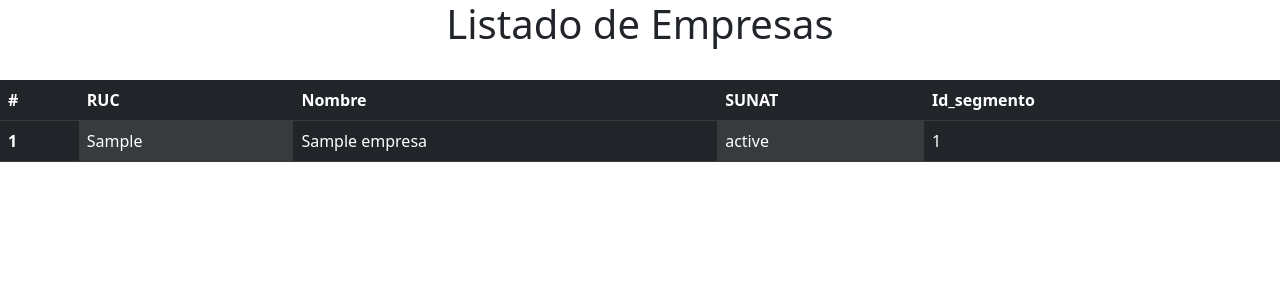
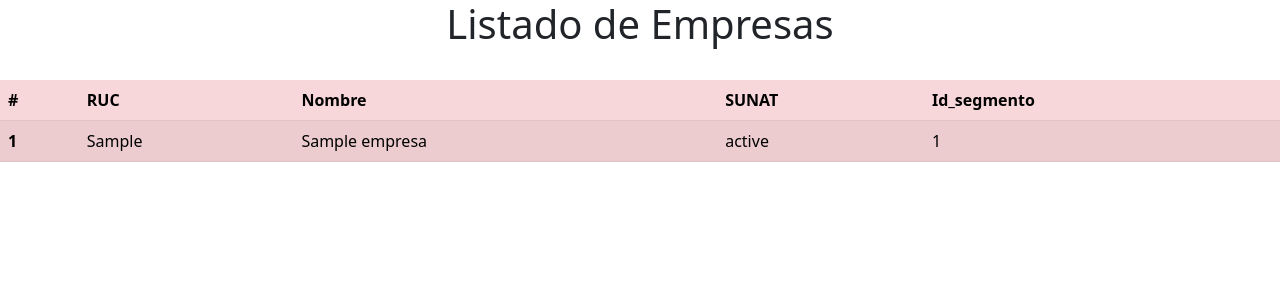
Before and after one commit to AliciaGuerreroS/App_informaci-n_internet, a Flask app: page / in a window 1280 px wide. Shown: the top 300 px of the page. Run offline with Flask 3, Linux system fonts and the light colour scheme; tables that the repository leaves empty hold one stand-in row (values such as "Sample post").

Commit message:
Agregando un documentos de estilos (css)

```diff
--- /dev/null
+++ b/app/static/style.css
@@ -0,0 +1,3 @@
+body{
+    background-color: bisque;
+}
--- a/app/templates/base.html
+++ b/app/templates/base.html
@@ -4,8 +4,10 @@
     <meta charset="UTF-8">
     <meta http-equiv="X-UA-Compatible" content="IE=edge">
     <meta name="viewport" content="width=device-width, initial-scale=1.0">
+    <link rel="stylesheet" href="/app/static/style.css">
     <link rel="stylesheet" href="https://cdn.jsdelivr.net/npm/bootstrap@5.2.3/dist/css/bootstrap.min.css" rel="stylesheet" integrity="sha384-rbsA2VBKQhggwzxH7pPCaAqO46MgnOM80zW1RWuH61DGLwZJEdK2Kadq2F9CUG65" crossorigin="anonymous">
     <script src="https://cdn.jsdelivr.net/npm/bootstrap@5.2.3/dist/js/bootstrap.bundle.min.js" integrity="sha384-kenU1KFdBIe4zVF0s0G1M5b4hcpxyD9F7jL+jjXkk+Q2h455rYXK/7HAuoJl+0I4" crossorigin="anonymous"></script>
+
     <title>{% block titulo %}{% endblock titulo %}</title>
 </head>
 <body>
--- a/app/templates/inicio.html
+++ b/app/templates/inicio.html
@@ -19,7 +19,7 @@
 
     {% block contenido %}
     <br>
-    <table class="table table-dark">
+    <table class="table table-striped table-danger">
         <thead>
             <th scope="col">#</th>
             <th scope="col">RUC</th>
@@ -34,9 +34,9 @@
               <tr>
                 <th scope="row"> {{ count.value }}
                   {% set count.value = count.value + 1 %}</th>
-            <td class="table-active"> {{empresa.ruc}}</td>
-            <td scope="row">{{empresa.nombre}}</td>
-            <td class="table-active">{{empresa.estado}}</td>
+            <td> {{empresa.ruc}}</td>
+            <td>{{empresa.nombre}}</td>
+            <td>{{empresa.estado}}</td>
             <td>{{empresa.id_segmento}}</td>
           </tr>
 
--- a/main.py
+++ b/main.py
@@ -81,10 +81,11 @@
     todas_empresas= Empresa.query.all()
     return render_template('inicio.html', todas_empresas= todas_empresas)
 
-@app.route('/verSede',methods=['GET']) #ruta raiz
-def ver_sede():
-    sede_depa= Departamento.query.all()
-    return render_template('versede.html', sede_depa= sede_depa)
+# @app.route('/verSede',methods=['GET'])
+# def ver_sede():
+
+#     sede_depa= Departamento.query.all()
+#     return render_template('versede.html', sedes = sede_depa)
 
 ###endpoint para ver las sedes que existen
 @app.route("/sedes", methods=['GET'])
```
Also changed, not shown: app/templates/versede.py (deleted).
